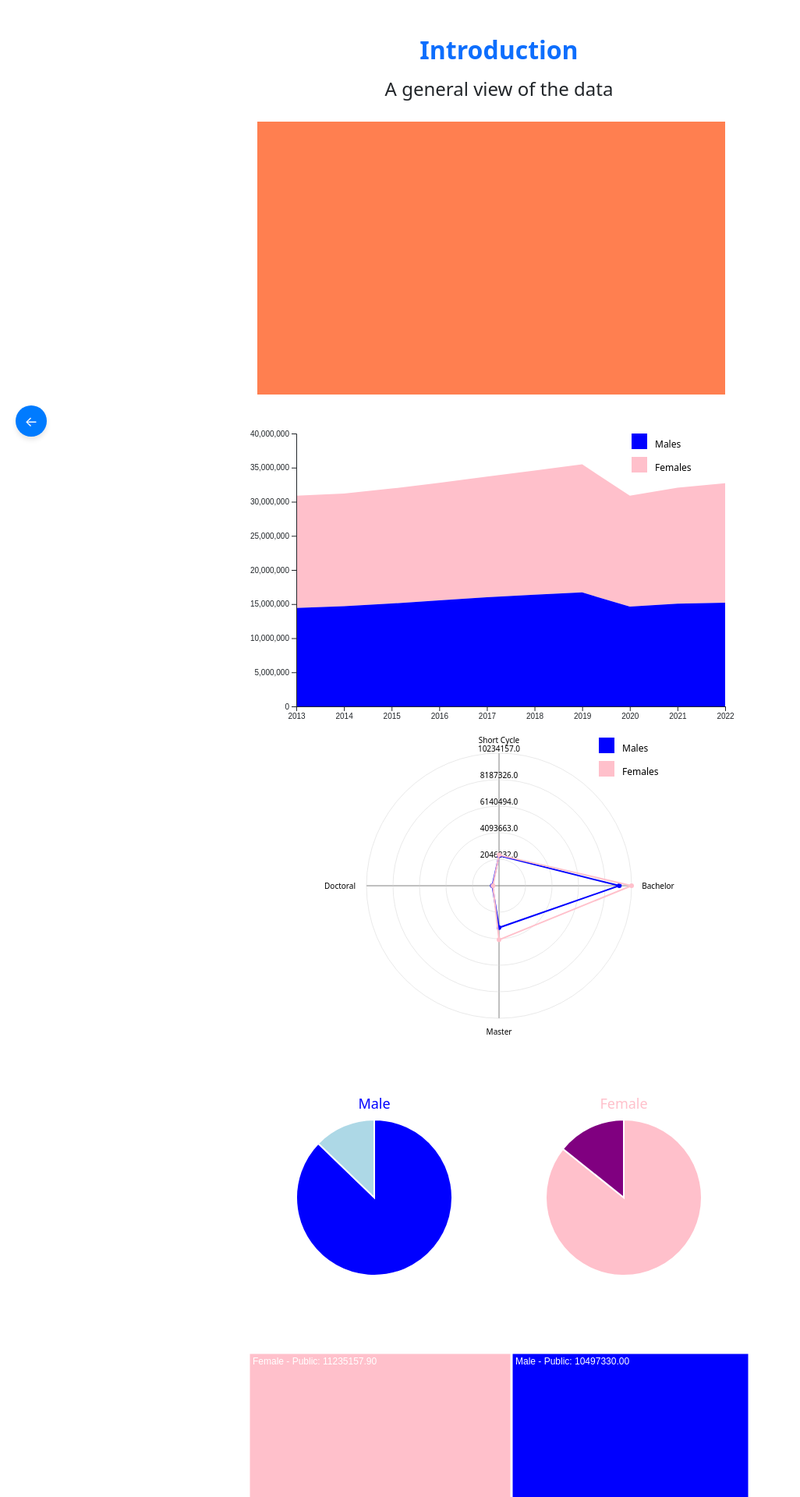
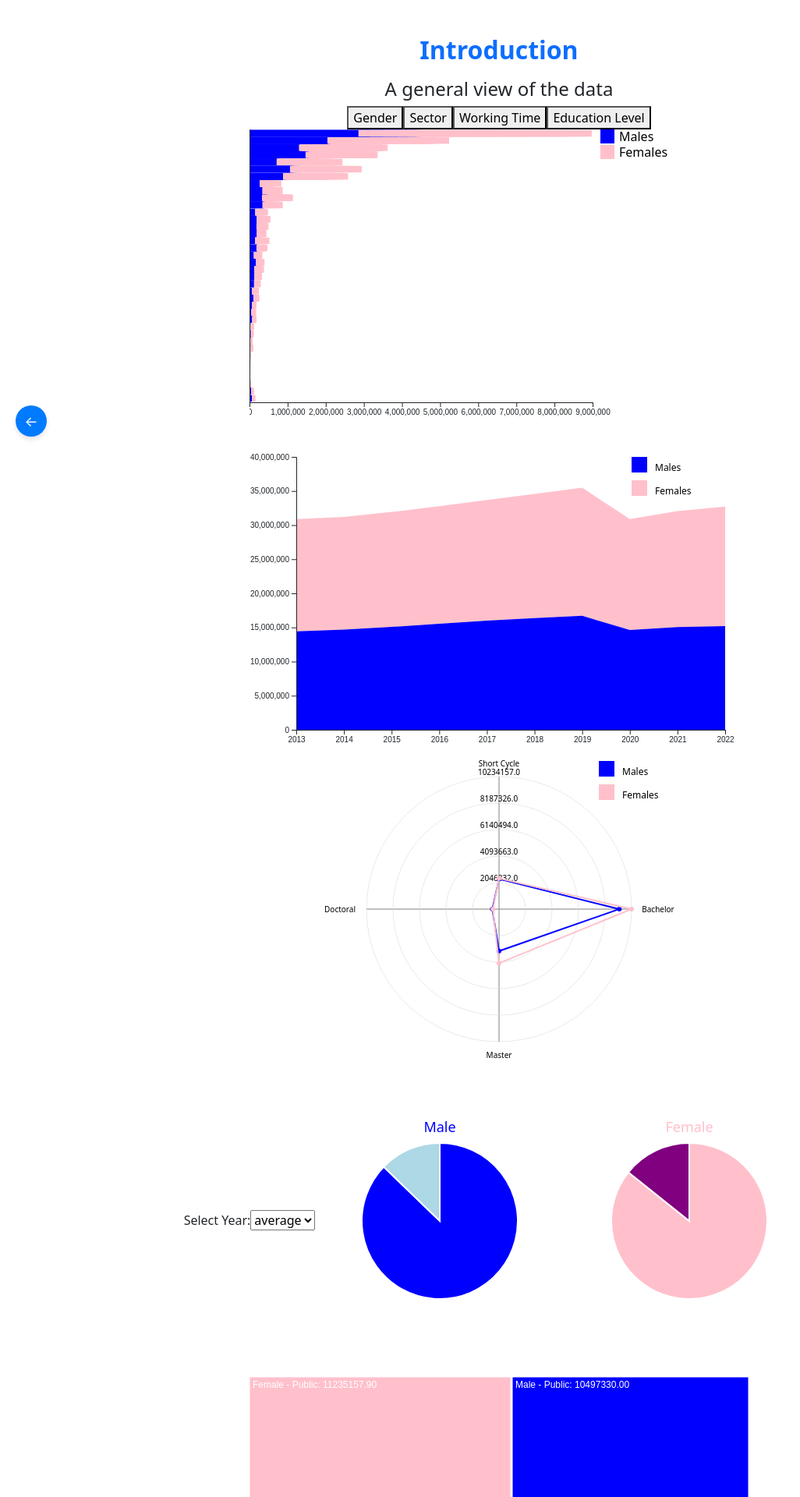
Before and after one commit to Sasmukni/GoodSoupDataVis, a React (Create React App) app: page /#/project in a window 1280 px wide. Shown: the part 220-2140 px from the top of the page at 78% size, without its empty margins (0-1026 px from the left). Built offline with nearby package versions, Linux system fonts and the light colour scheme.

Commit message:
adjustement

```diff
--- a/src/project/visualizations/pieChart.js
+++ b/src/project/visualizations/pieChart.js
@@ -1,5 +1,5 @@
 import * as d3 from "d3";
-import { useRef, useEffect } from "react";
+import { useRef, useEffect, useState } from "react";
 import studentData from '../data/Project_piechart_data';
 
 export default function PieChart({
@@ -16,13 +16,18 @@ export default function PieChart({
   }
 }) {
   const svgRef = useRef();
+  const [selectedYear, setSelectedYear] = useState("average");
+
+  const years = ["average", ...new Set(data.map(d => d.year.toString()))];
 
   useEffect(() => {
-    const totalYears = data.length;
-    const averageMaleFullTime = d3.mean(data, d => d.tot_male_full_time);
-    const averageMalePartTime = d3.mean(data, d => d.tot_male_part_time);
-    const averageFemaleFullTime = d3.mean(data, d => d.tot_female_full_time);
-    const averageFemalePartTime = d3.mean(data, d => d.tot_female_part_time);
+    const filteredData = selectedYear === "average" ? data : data.filter(d => d.year.toString() === selectedYear);
+    const totalYears = filteredData.length;
+
+    const averageMaleFullTime = d3.mean(filteredData, d => d.tot_male_full_time);
+    const averageMalePartTime = d3.mean(filteredData, d => d.tot_male_part_time);
+    const averageFemaleFullTime = d3.mean(filteredData, d => d.tot_female_full_time);
+    const averageFemalePartTime = d3.mean(filteredData, d => d.tot_female_part_time);
 
     const totalMales = averageMaleFullTime + averageMalePartTime;
     const totalFemales = averageFemaleFullTime + averageFemalePartTime;
@@ -39,6 +44,8 @@ export default function PieChart({
     const svg = d3.select(svgRef.current)
       .attr("width", width)
       .attr("height", height);
+
+    svg.selectAll("g").remove(); // Clear previous content
 
     const tooltip = d3.select("body")
       .append("div")
@@ -127,7 +134,21 @@ export default function PieChart({
     return () => {
       tooltip.remove();
     };
-  }, [data, width, height, colors]);
+  }, [data, width, height, colors, selectedYear]);
 
-  return <svg ref={svgRef} />;
+  return (
+    <div style={{ textAlign: "center" }}>
+      <label htmlFor="year-select">Select Year: </label>
+      <select
+        id="year-select"
+        value={selectedYear}
+        onChange={(e) => setSelectedYear(e.target.value)}
+      >
+        {years.map(year => (
+          <option key={year} value={year}>{year}</option>
+        ))}
+      </select>
+      <svg ref={svgRef} />
+    </div>
+  );
 }
--- a/src/project/visualizations/stackedBarChart.js
+++ b/src/project/visualizations/stackedBarChart.js
@@ -1,24 +1,145 @@
 import * as d3 from "d3";
-import {useRef, useEffect} from "react";
+import { useRef, useEffect, useState } from "react";
+import studentData from '../data/Project_stackedbarchart_data';
 
 export default function StackedBarChart({
-  data = [230,420,690,880,400],
+  data = studentData,
   width = 640,
   height = 400,
   marginTop = 20,
-  marginRight = 30,
+  marginRight = 50,
   marginBottom = 30,
-  marginLeft = 10,
-  colors = ["coral"]
+  marginLeft = 150
 }) {
+  const svgRef = useRef();
+  const [category, setCategory] = useState("gender");
+
+  const margin = { top: marginTop, right: marginRight, bottom: marginBottom, left: marginLeft };
+  const innerWidth = width - margin.left - margin.right;
+  const innerHeight = height - margin.top - margin.bottom;
+
+  const colorScheme = {
+    gender: ["blue", "pink"],
+    sector: ["green", "orange"],
+    workingTime: ["green", "orange"],
+    educationLevel: ["green", "orange", "red", "purple"]
+  };
+
+  useEffect(() => {
+    const svg = d3.select(svgRef.current);
+    svg.selectAll("*").remove();
+
+    const yScale = d3
+      .scaleBand()
+      .domain(data.map((d) => d.nation))
+      .range([0, innerHeight])
+      .padding(0.1);
+
+    const xScale = d3
+      .scaleLinear()
+      .domain([0, d3.max(data, (d) => d.tot_students)])
+      .nice()
+      .range([0, innerWidth]);
+
+    const color = d3.scaleOrdinal().range(colorScheme[category]);
+
+    let keys = [];
+    let labels = [];
+    switch (category) {
+      case "gender":
+        keys = ["tot_males", "tot_females"];
+        labels = ["Males", "Females"];
+        break;
+      case "sector":
+        keys = ["tot_public_sector", "tot_private_sector"];
+        labels = ["Public Sector", "Private Sector"];
+        break;
+      case "workingTime":
+        keys = ["tot_full_time", "tot_part_time"];
+        labels = ["Full Time", "Part Time"];
+        break;
+      case "educationLevel":
+        keys = ["tot_short_cycle_type", "tot_bachelor_type", "tot_master_type", "tot_doctoral_type"];
+        labels = ["Short Cycle", "Bachelor", "Master", "Doctoral"];
+        break;
+      default:
+        keys = [];
+    }
+
+    const stackedData = d3.stack().keys(keys)(data);
+
+    svg
+      .append("g")
+      .selectAll("g")
+      .data(stackedData)
+      .join("g")
+      .attr("fill", (d, i) => color(i))
+      .selectAll("rect")
+      .data((d) => d)
+      .join("rect")
+      .attr("y", (d) => yScale(d.data.nation))
+      .attr("x", (d) => xScale(d[0]))
+      .attr("width", (d) => xScale(d[1]) - xScale(d[0]))
+      .attr("height", yScale.bandwidth());
+
+    svg
+      .append("g")
+      .attr("transform", `translate(0,0)`)
+      .call(d3.axisLeft(yScale));
+
+    svg
+      .append("g")
+      .attr("transform", `translate(0,${innerHeight})`)
+      .call(d3.axisBottom(xScale).tickSizeOuter(0));
+
+    // Adding the nation names on the left
+    svg
+      .append("g")
+      .selectAll("text")
+      .data(data)
+      .join("text")
+      .attr("x", -5) // Adjusted to better fit within the reduced margin
+      .attr("y", (d) => yScale(d.nation) + yScale.bandwidth() / 2)
+      .attr("dy", ".35em")
+      .attr("text-anchor", "end")
+      .style("font-size", "12px")  // Optionally adjust font size if needed
+      .text((d) => d.nation);
+
+    const legend = svg
+      .append("g")
+      .attr("transform", `translate(${innerWidth + 10}, 0)`);
+
+    legend
+      .selectAll("rect")
+      .data(labels)
+      .join("rect")
+      .attr("x", 0)
+      .attr("y", (d, i) => i * 20)
+      .attr("width", 18)
+      .attr("height", 18)
+      .attr("fill", (d, i) => color(i));
+
+    legend
+      .selectAll("text")
+      .data(labels)
+      .join("text")
+      .attr("x", 24)
+      .attr("y", (d, i) => i * 20 + 9)
+      .attr("dy", "0.35em")
+      .text((d) => d);
+  }, [data, category]);
+
   return (
-    <svg width={width} height={height} fill={colors[0]}>
-     <rect
-        x={marginLeft}
-        y={marginTop}
-        width={width-marginLeft-marginRight}
-        height={height-marginBottom-marginTop}
-        fill={colors[0]} />
-    </svg>
+    <div>
+      <div>
+        <button onClick={() => setCategory("gender")}>Gender</button>
+        <button onClick={() => setCategory("sector")}>Sector</button>
+        <button onClick={() => setCategory("workingTime")}>Working Time</button>
+        <button onClick={() => setCategory("educationLevel")}>Education Level</button>
+      </div>
+      <svg ref={svgRef} width={width} height={height}>
+        <g transform={`translate(${margin.left},${margin.top})`} />
+      </svg>
+    </div>
   );
 }
```
